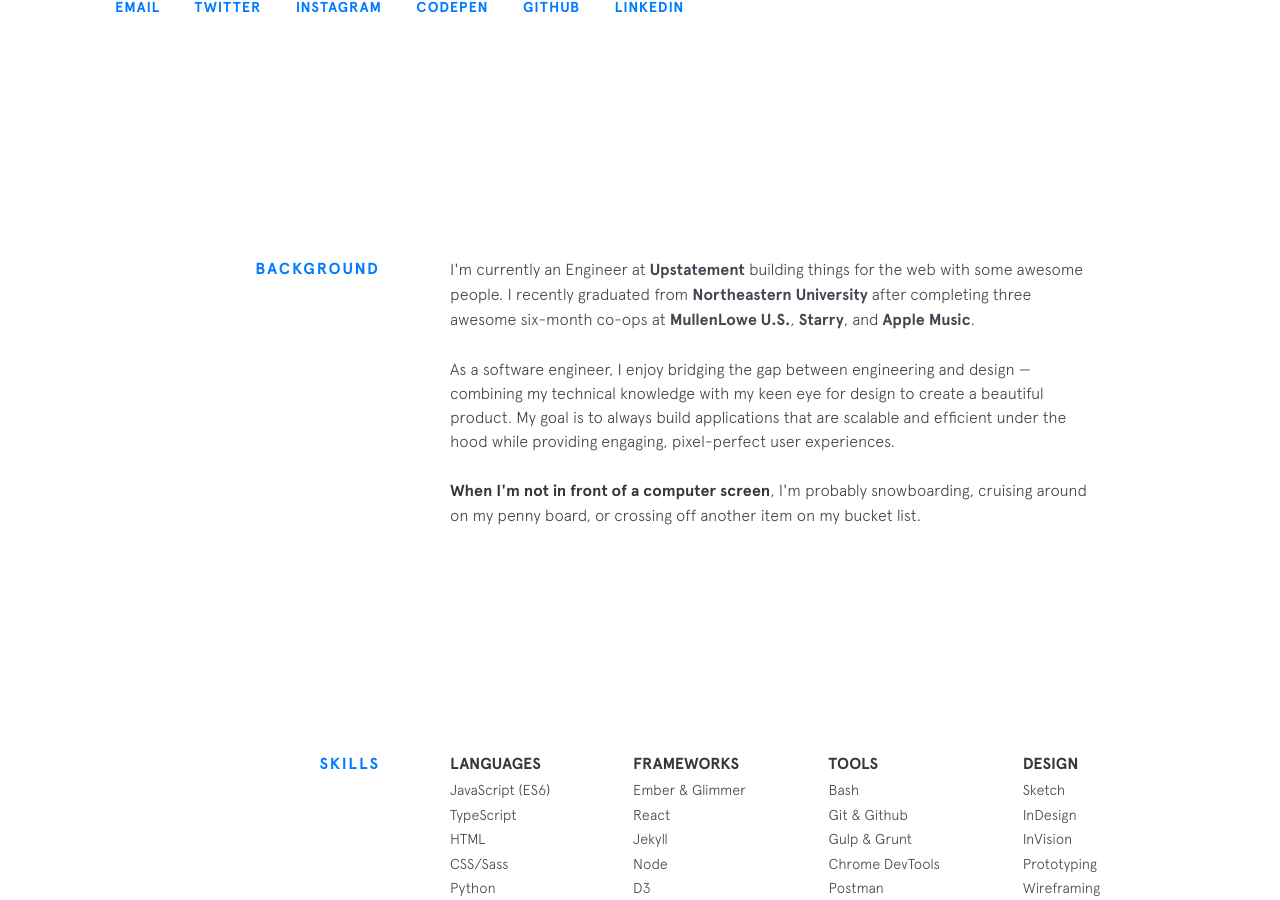
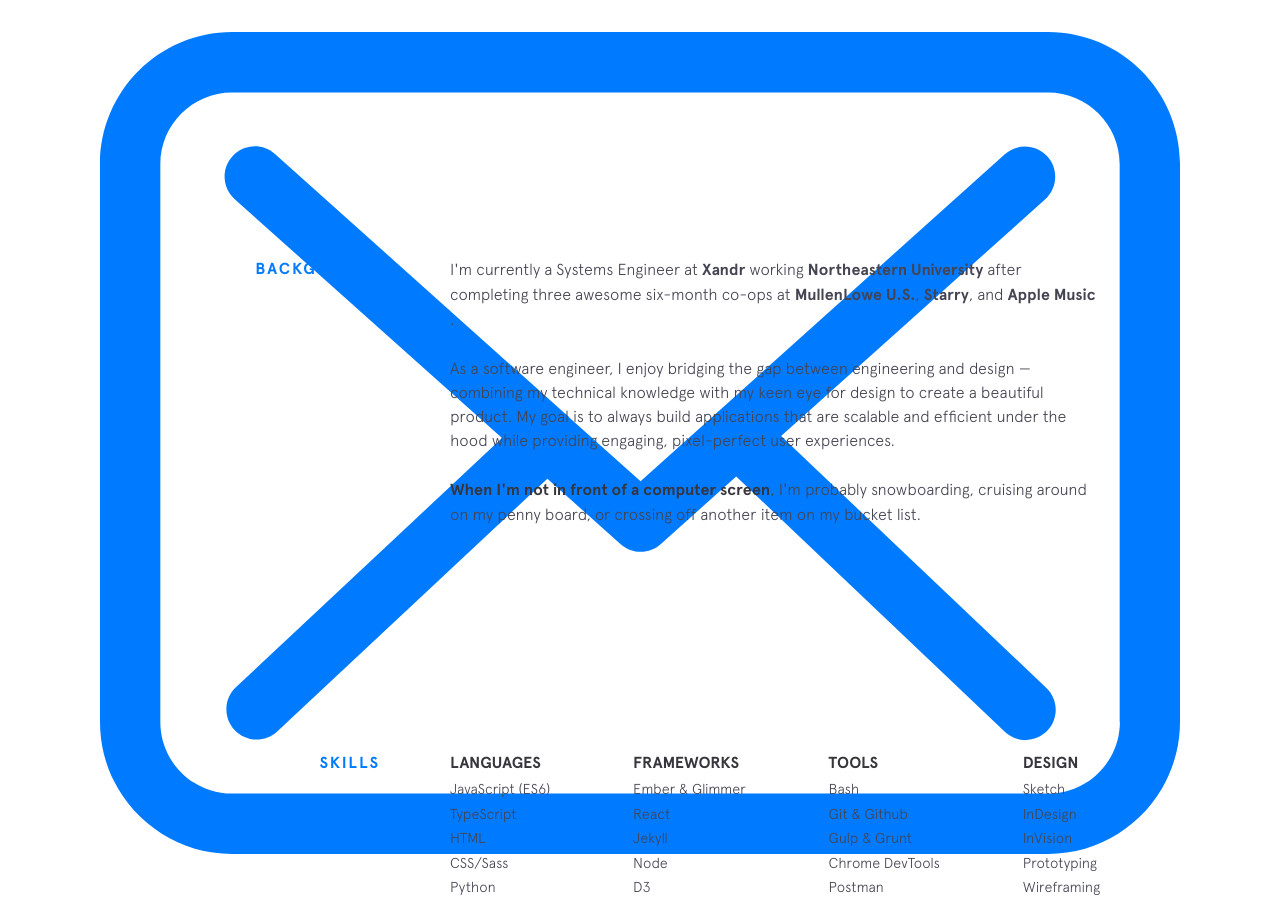
Before and after one commit to malenabashar/malenabashar.github.io, a Jekyll site: the page built from index.html, in a window 1280 px wide and 900 px high, scrolled down 743 px. Built offline with Jekyll 4.4.1, drawn with Linux system fonts in a browser that asks for light colours; nearby versions of some CDN libraries.

Commit message:
Updating website

```diff
--- a/_includes/background.html
+++ b/_includes/background.html
@@ -2,8 +2,8 @@
   <div class="section__title">Background</div>
   <div class="section__content">
     <p>
-      I'm currently an Engineer at
-      <a class="underline-link" href="https://www.upstatement.com/" target="_blank">Upstatement</a> building things for the web with some awesome people. I recently graduated from
+      I'm currently a Systems Engineer at
+      <a class="underline-link" href="https://www.xandr.com/" target="_blank">Xandr</a> working
       <a class="underline-link" href="http://www.ccis.northeastern.edu/" target="_blank">Northeastern University</a> after completing three awesome six-month co-ops at
       <a class="underline-link" href="https://us.mullenlowe.com/" target="_blank">MullenLowe U.S.</a>,
       <a class="underline-link" href="https://starry.com/" target="_blank">Starry</a>, and
--- a/_includes/intro.html
+++ b/_includes/intro.html
@@ -15,7 +15,7 @@
       <a href="mailto:naeemhossain.mail@gmail.com" target="_blank" class="highlight-link">naeemhossain.mail@gmail.com</a>
     </span>
   </h3>
-  <div class="footer__links">
+  <div class="intro__contact">
     {% for link in site.social %}
     <a href="{{link.url}}" target="_blank" title="{{link.title}}">
       <span class="text">{{link.title}}</span>
```
